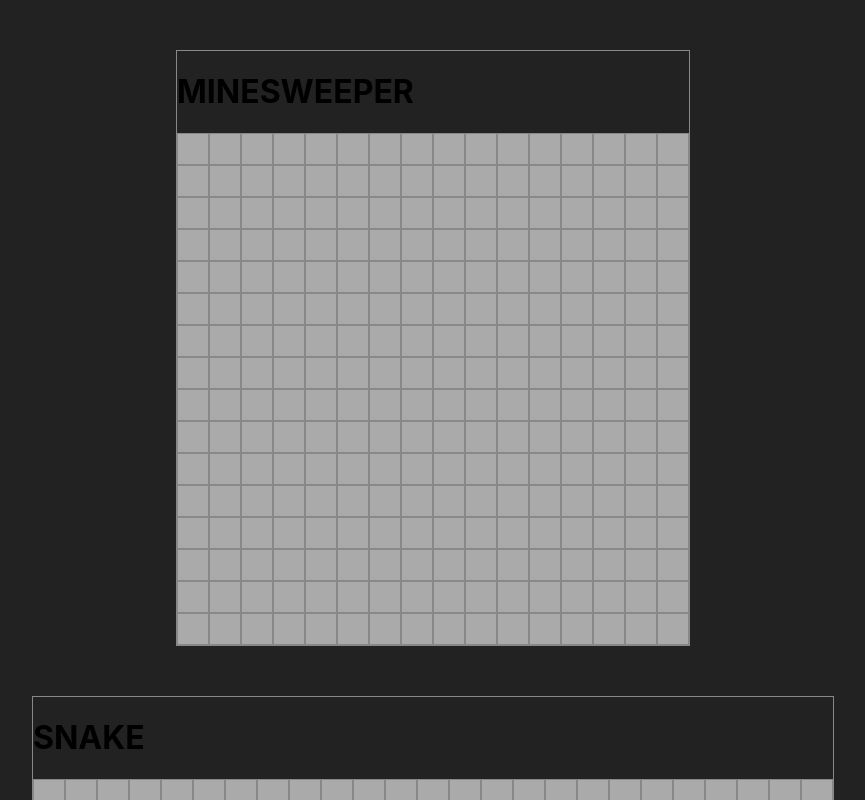
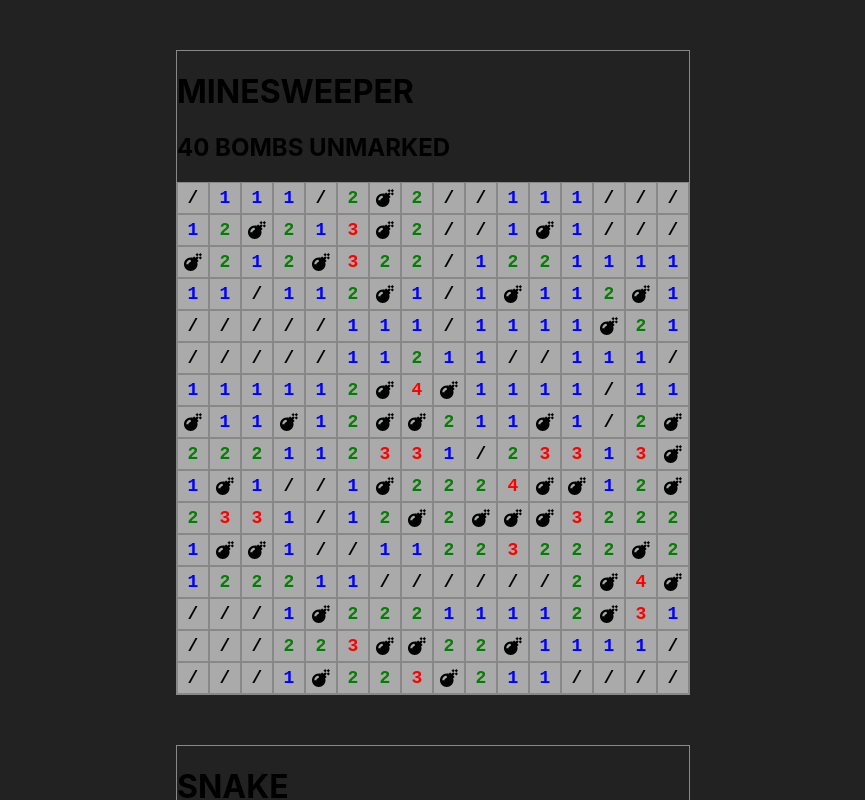
Before and after one commit to cajsoccer/SnakeSweeper-Client, a React (Create React App) app: page / in a window 1280 px wide. Shown: the top 800 px of the page, without its empty margins (207-1072 px from the left). Built offline with nearby package versions, Linux system fonts and the light colour scheme.

Commit message:
add bomb sound

```diff
--- a/src/Components/App.tsx
+++ b/src/Components/App.tsx
@@ -5,7 +5,9 @@ import SnakedGrid from "./SnakeGrid";
 
 function App() {
   return (
-    <div style={{ display: "flex", alignItems: "center", flexDirection: "column" }}>
+    <div
+      style={{ display: "flex", alignItems: "center", flexDirection: "column" }}
+    >
       <MineGrid />
       <SnakedGrid />
     </div>
--- a/src/Components/MineGrid.tsx
+++ b/src/Components/MineGrid.tsx
@@ -4,10 +4,11 @@ import { MineSquareType } from "../Types";
 import GameOver from "./GameOver";
 
 function MineGrid() {
-  const [firstSquareClicked, setFirstSquareClicked] = useState(false);
   const [squareList, setSquareList] = useState(() => getInitGrid(16));
   const [gameOver, setGameOver] = useState(false);
   const [gameWon, setGameWon] = useState(false);
+  const [firstSquareClicked, setFirstSquareClicked] = useState(false);
+  const [flagsLeft, setFlagsLeft] = useState(40);
   let checkedAlreadyList: number[] = [];
 
   function getInitGrid(size: number) {
@@ -31,7 +32,7 @@ function MineGrid() {
     for (let i = 0; i < 40; i++) {
       let randX = Math.floor(Math.random() * size);
       let randY = Math.floor(Math.random() * size);
-      while (initialSquareList[randX][randY].bomb === true) {
+      while (initialSquareList[randX][randY].bomb) {
         randX = Math.floor(Math.random() * size);
         randY = Math.floor(Math.random() * size);
       }
@@ -44,7 +45,7 @@ function MineGrid() {
             i - 1 >= 0 &&
             j + k >= 0 &&
             j + k <= size - 1 &&
-            initialSquareList[i - 1][j + k].bomb === true
+            initialSquareList[i - 1][j + k].bomb
           ) {
             initialSquareList[i][j].adjacentBombs++;
           }
@@ -54,7 +55,7 @@ function MineGrid() {
             k !== 0 &&
             j + k >= 0 &&
             j + k <= size - 1 &&
-            initialSquareList[i][j + k].bomb === true
+            initialSquareList[i][j + k].bomb
           ) {
             initialSquareList[i][j].adjacentBombs++;
           }
@@ -64,7 +65,7 @@ function MineGrid() {
             i + 1 <= size - 1 &&
             j + k >= 0 &&
             j + k <= size - 1 &&
-            initialSquareList[i + 1][j + k].bomb === true
+            initialSquareList[i + 1][j + k].bomb
           ) {
             initialSquareList[i][j].adjacentBombs++;
           }
@@ -75,16 +76,23 @@ function MineGrid() {
   }
 
   function flipAdjacentSquares(id: number) {
+    console.log("first clicked: " + firstSquareClicked);
     let tempList = [...squareList];
     const size = tempList.length;
     for (let i = 0; i < squareList.length; i++) {
       for (let j = 0; j < squareList.length; j++) {
+        if (tempList[i][j].id === id) {
+          console.log("is bomb: " + tempList[i][j].bomb);
+        }
         if (
           tempList[i][j].id === id &&
           tempList[i][j].bomb === false &&
           !checkedAlreadyList.includes(id)
         ) {
           tempList[i][j].flipped = true;
+          if (tempList[i][j].flagged) {
+            setFlagsLeft(flagsLeft + 1);
+          }
           setSquareList(tempList);
           if (tempList[i][j].adjacentBombs === 0) {
             for (let k = -1; k <= 1; k++) {
@@ -117,20 +125,23 @@ function MineGrid() {
       for (let i = 0; i < tempList.length; i++) {
         for (let j = 0; j < tempList.length; j++) {
           if (tempList[i][j].id === id) {
+            if (tempList[i][j].flagged) {
+              return;
+            }
             if (!firstSquareClicked) {
               while (tempList[i][j].bomb) {
                 tempList = getInitGrid(16);
               }
+              setFirstSquareClicked(true);
             }
             tempList[i][j].flipped = true;
             if (tempList[i][j].bomb) {
-              //const bombSound = new Audio(`./sounds/explosion.mp3`);
-              //bombSound.play();
+              const bombSound = new Audio(`./sounds/explosion.mp3`);
+              bombSound.play();
               endGame(false);
             }
             setSquareList(tempList);
             flipAdjacentSquares(id);
-            setFirstSquareClicked(true);
             if (getEmptySquareCount() === 0) {
               endGame(true);
             }
@@ -141,12 +152,20 @@ function MineGrid() {
   }
 
   function gridRightClickUpdate(id: number) {
-    if (!gameOver) {
+    if (!gameOver && firstSquareClicked) {
       let tempList = [...squareList];
       for (let i = 0; i < squareList.length; i++) {
         for (let j = 0; j < squareList.length; j++) {
           if (tempList[i][j].id === id) {
-            tempList[i][j].flagged = !tempList[i][j].flagged;
+            if (tempList[i][j].flagged) {
+              tempList[i][j].flagged = !tempList[i][j].flagged;
+              setFlagsLeft(flagsLeft + 1);
+            } else {
+              if (flagsLeft > 0) {
+                tempList[i][j].flagged = !tempList[i][j].flagged;
+                setFlagsLeft(flagsLeft - 1);
+              }
+            }
           }
         }
       }
@@ -178,6 +197,7 @@ function MineGrid() {
   return (
     <div className="Grid">
       <h1>MINESWEEPER</h1>
+      <h2>{flagsLeft} BOMBS UNMARKED</h2>
       {squareList.map((row, index) => (
         <MineRow
           key={index}
--- a/src/Components/MineSquare.tsx
+++ b/src/Components/MineSquare.tsx
@@ -25,12 +25,11 @@ function MineSquare({ square, leftClick, rightClick }: MineSquareProps) {
       }
     >
       {!square.flipped && square.flagged && <Flag />}
-      {square.flipped && square.bomb && <Bomb />}
-      {square.flipped &&
-        !square.bomb &&
+      {square.bomb && <Bomb />}
+      {!square.bomb &&
         square.adjacentBombs > 0 &&
         square.adjacentBombs.toString()}
-      {square.flipped && !square.bomb && square.adjacentBombs === 0 && "/"}
+      {!square.bomb && square.adjacentBombs === 0 && "/"}
     </div>
   );
 }
--- a/src/Components/SnakeGrid.tsx
+++ b/src/Components/SnakeGrid.tsx
@@ -29,7 +29,7 @@ function SnakeGrid() {
 
   let headDirection = "left";
   let gamePaused = true;
-  const [squareList, setSquareList] = useState(() => getInitGrid(25));
+  const [squareList, setSquareList] = useState(() => getInitGrid(16));
 
   function getInitGrid(size: number) {
     let initialSquareList: SnakeSquareType[][] = [];
@@ -47,7 +47,7 @@ function SnakeGrid() {
       }
       initialSquareList.push(tempRow);
     }
-    initialSquareList[8][20].head = true;
+    initialSquareList[8][8].head = true;
     return initialSquareList;
   }
 
```
Also changed, not shown: 1 other file (tests, documents, lock files or other folders).
